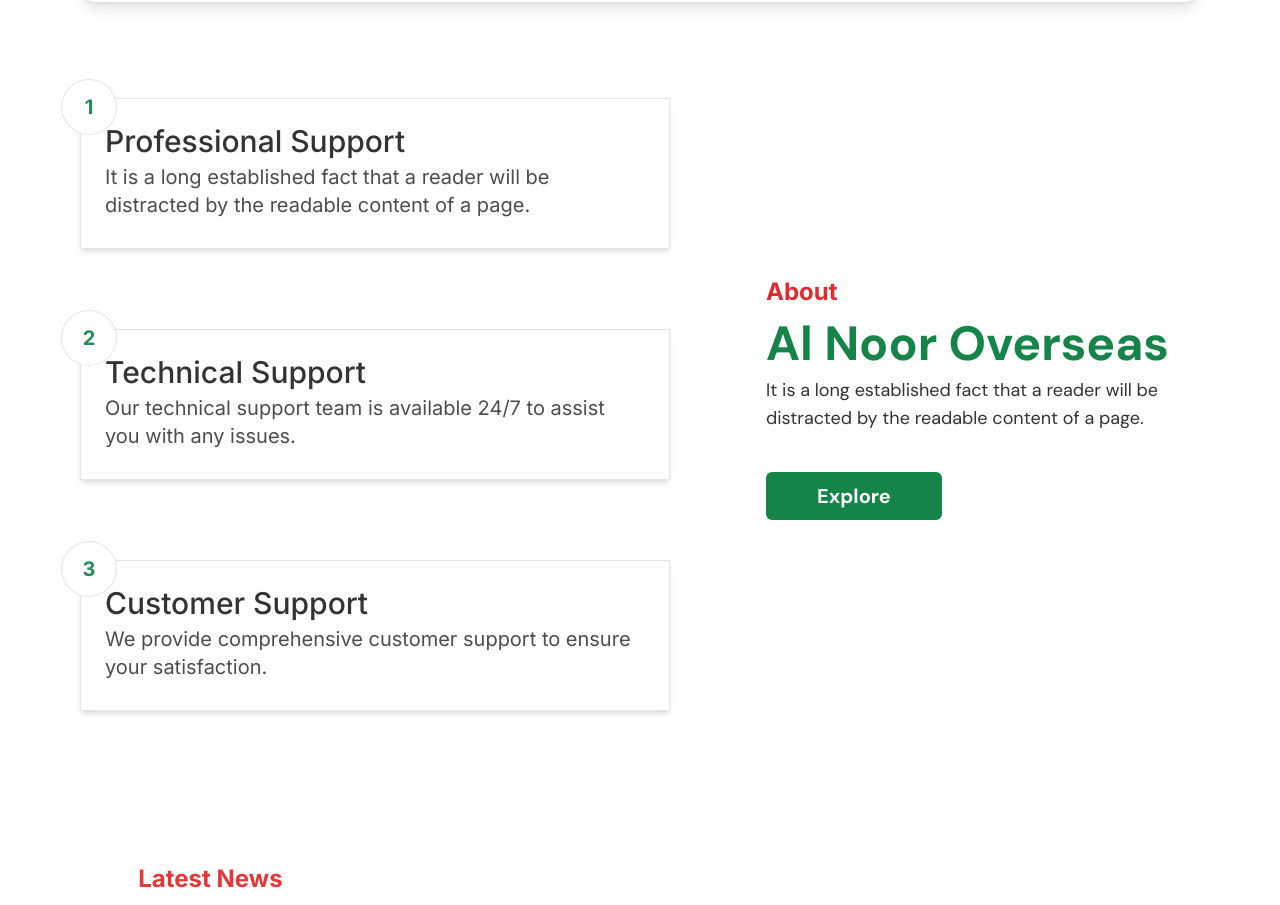
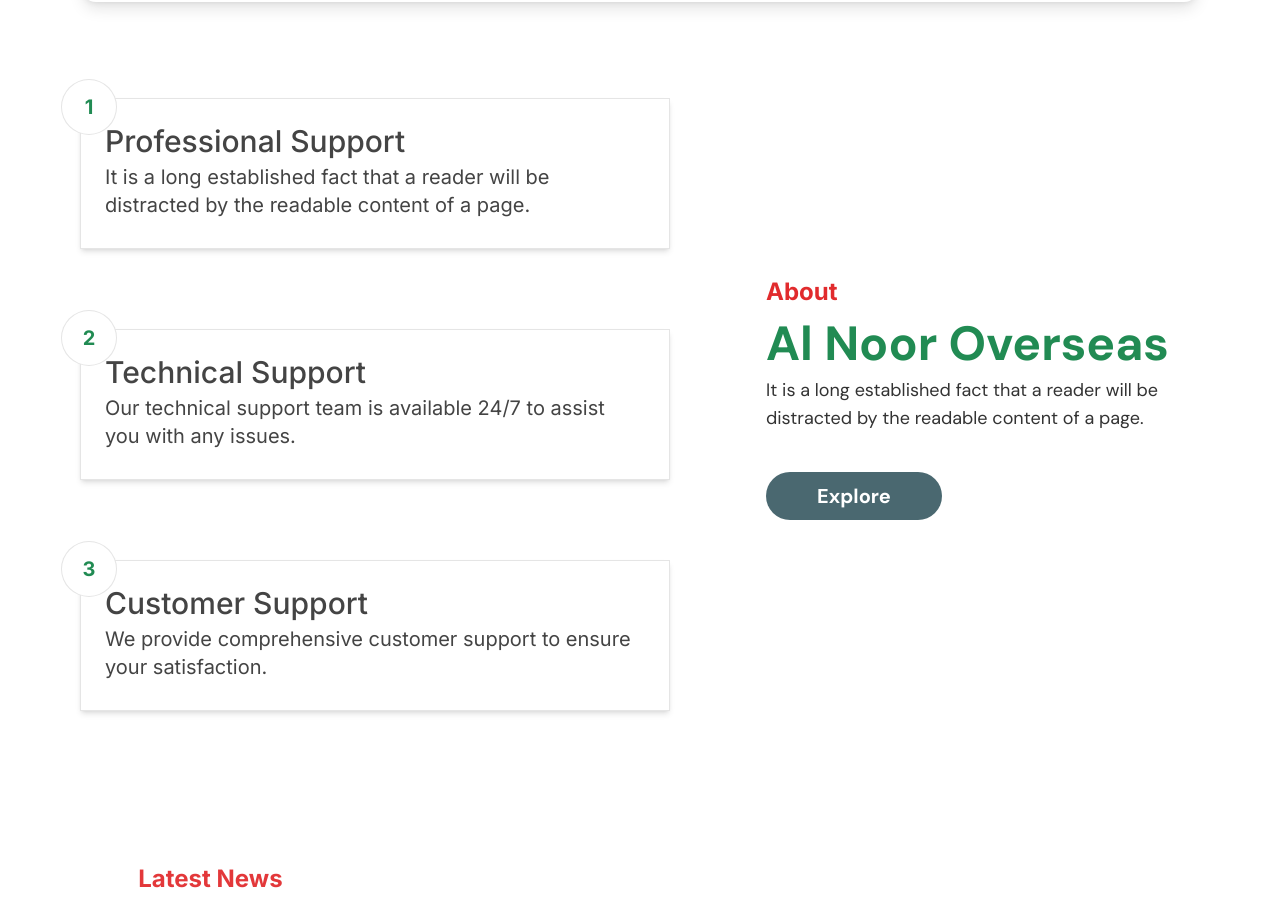
Before and after one commit to rhitik17/Al-noor-fe, a React (Vite) app: page / in a window 1280 px wide. Shown: the part 1001-1906 px from the top of the page. Built offline with nearby package versions, Linux system fonts and the light colour scheme.

Commit message:
Updated color values and replaced hardcoded colors with variables in AboutCard and SupportCard components.

```diff
--- a/src/colors.js
+++ b/src/colors.js
@@ -1,7 +1,7 @@
 const colors = {
   primary: {
     web: "#4a6870", //website color
-    red: "#e3383a", // Primary action color
+    red: "#e12b2d", // Primary action color
     blue: "#1D4ED8", // Primary brand color
     green: "#218b53", // Primary success color
   },
--- a/src/components/home/AboutCard.jsx
+++ b/src/components/home/AboutCard.jsx
@@ -6,8 +6,8 @@ const AboutCard = () => {
       <div className="w-full flex flex-col items-end gap-2">
         {/* Title Section */}
         <div className="w-full flex flex-col items-start gap-3">
-          <div className="text-[#e12b2d] text-2xl font-bold font-inter">About</div>
-          <div className="text-[#158448] text-5xl font-bold font-roboto">Al Noor Overseas</div>
+          <div className="text-primary-red text-2xl font-bold font-inter">About</div>
+          <div className="text-primary-green text-5xl font-bold font-roboto">Al Noor Overseas</div>
         </div>
 
         {/* Description Section */}
@@ -18,7 +18,7 @@ const AboutCard = () => {
       </div>
 
       {/* Button Section */}
-      <div className="w-44 h-12 bg-[#158448] flex items-center justify-center rounded-md">
+      <div className="w-44 h-12 bg-primary-web flex items-center justify-center rounded-full">
         <span className="text-white text-xl font-bold font-roboto">Explore</span>
       </div>
     </div>
--- a/src/components/home/SupportCard.jsx
+++ b/src/components/home/SupportCard.jsx
@@ -11,12 +11,12 @@ const ProfessionalSupportCard = ({ title, description, index }) => {
       <div className="w-full flex flex-col items-start gap-1">
         {/* Title */}
         <div className="flex w-full justify-center items-center gap-2">
-          <h2 className="flex-grow text-[#333333] text-3xl font-medium font-inter">{title}</h2>
+          <h2 className="flex-grow text-neutral-black text-3xl font-medium font-inter">{title}</h2>
         </div>
 
         {/* Description */}
         <div className="flex w-full justify-center items-center gap-2">
-          <p className="flex-grow text-[#4d4d4d] text-xl font-normal font-inter leading-7">
+          <p className="flex-grow text-neutral-black text-xl font-normal font-inter leading-7">
             {description}
           </p>
         </div>
```
